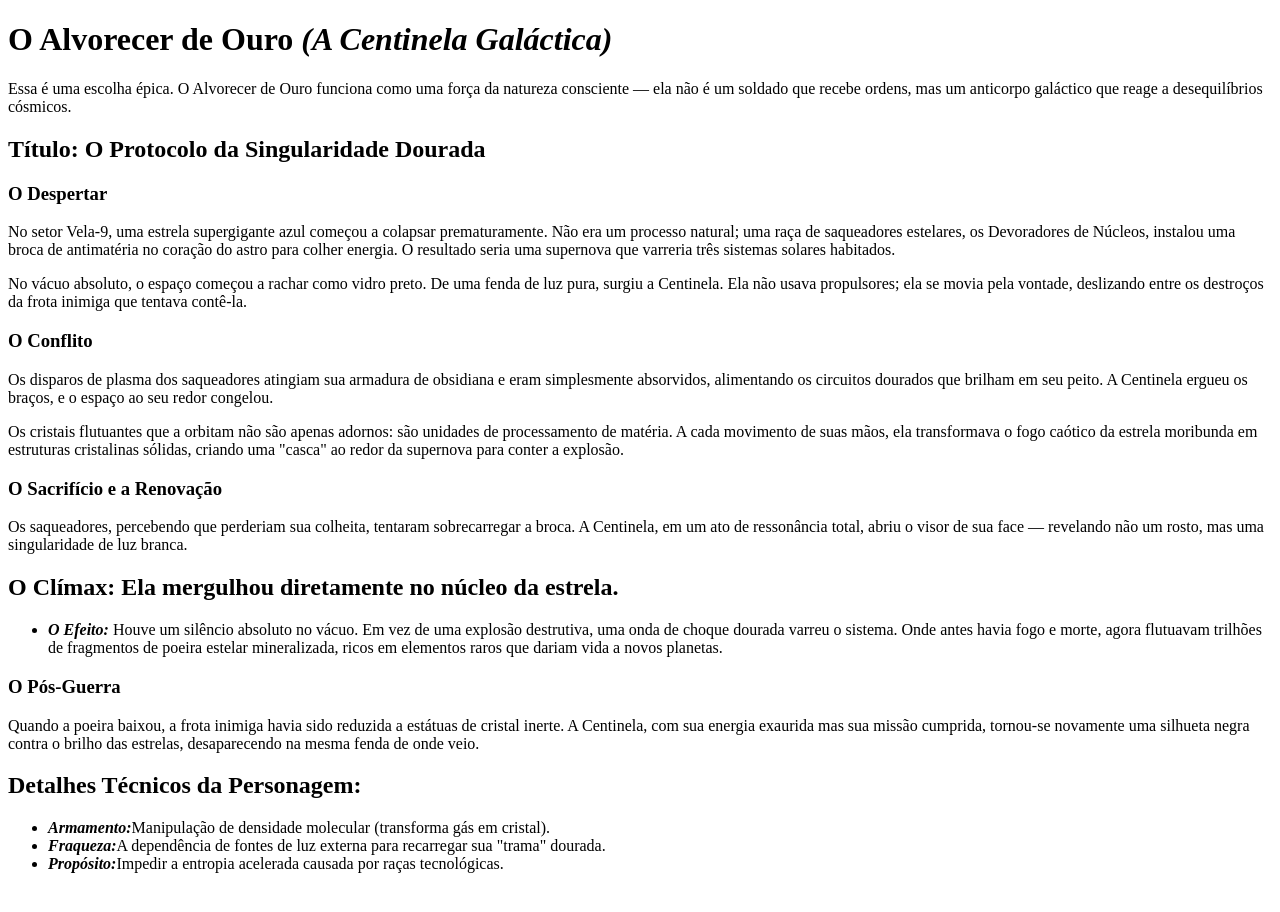
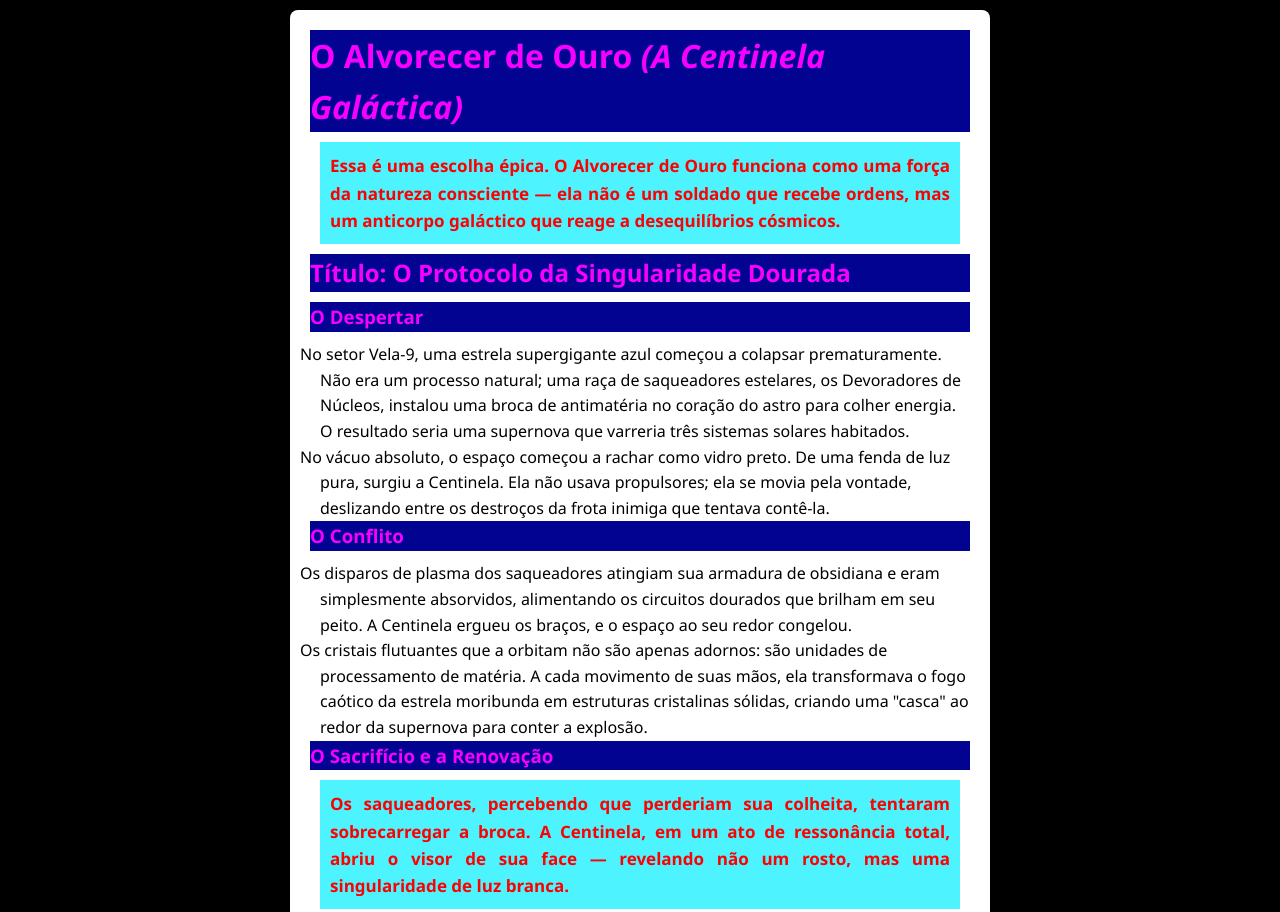
Before and after one commit to acrs67277-gif/Historias-Comicas-de-Entidades-Energiticas, a plain HTML site: page paginas/O Alvorecer de Ouro.html in a window 1280 px wide. Shown: the top 912 px of the page. Before the commit the page ends 889 px from the top, so only its background shows below. Drawn offline with Linux system fonts and the light colour scheme.

Commit message:
Atualização

```diff
--- a/paginas/O Alvorecer de Ouro.html
+++ b/paginas/O Alvorecer de Ouro.html
@@ -4,47 +4,100 @@
     <meta charset="UTF-8">
     <meta name="viewport" content="width=device-width, initial-scale=1.0">
     <title>O Alvorecer de Ouro (A Centinela Galáctica)</title>
+    <style>
+        * {
+            margin: 0;
+            padding: 0;
+            box-sizing: border-box;
+        }
+
+        body {
+            font-family: 'Segoe UI', Tahoma, Geneva, Verdana, sans-serif;
+            background-color: #000000;
+            color: #e0e0e0;
+            line-height: 1.6;
+            padding: 10px;
+            background-size: cover;
+            background-attachment: fixed;
+        }
+
+        header {
+            max-width: 700px;
+            margin: auto;
+            background-color: rgba(255, 255, 255, 0.1);
+            padding: 20px;
+            border-radius: 0.5em;
+            background-color: #fff;
+            color: #000000;
+        }
+
+        h1, h2, h3 {
+            color: #f700ff;
+            margin-bottom: 10px;
+            background: #030391;
+        }
+
+        p#alvorecer {
+            font-size: 17px;
+            font-weight: bold;
+            text-align: justify;
+            background-color: rgba(0, 238, 255, 0.699);
+            color: #fd0000;
+            padding: 10px;
+            margin: 10px;
+        }
+
+        ul.al {
+            list-style: none;
+            padding-left: 10px;
+            text-indent: -20px;
+        }
+    </style>
 </head>
 <body>
     <header>
         <h1>O Alvorecer de Ouro <strong><i>(A Centinela Galáctica)</i></strong></h1>
-            <p>
+                    <p id="alvorecer">
                         Essa é uma escolha épica. O Alvorecer de Ouro funciona como uma
                         força da natureza consciente — ela não é um soldado que recebe ordens,
                         mas um anticorpo galáctico que reage a desequilíbrios cósmicos.
                     </p>
         <h2>Título: O Protocolo da Singularidade Dourada</h2>
             <h3>O Despertar</h3>
-                <p>
+                <ul class="al">
+                    <li>
                         No setor Vela-9, uma estrela supergigante azul começou a colapsar prematuramente.
                         Não era um processo natural; uma raça de saqueadores estelares, os Devoradores de Núcleos,
                         instalou uma broca de antimatéria no coração do astro para colher energia.
                         O resultado seria uma supernova que varreria três sistemas solares habitados.
-                </p>
-                <p>
+                    </li>
+                    <li>
                         No vácuo absoluto, o espaço começou a rachar como vidro preto.
                         De uma fenda de luz pura, surgiu a Centinela. Ela não usava propulsores;
                         ela se movia pela vontade, deslizando entre os destroços da frota inimiga que tentava contê-la.
-                </p>
+                    </li>
+                </ul>
             <h3>O Conflito</h3>
-                <p>
+                <ul class="al">
+                    <li>
                         Os disparos de plasma dos saqueadores atingiam sua armadura de obsidiana e eram simplesmente absorvidos,
                         alimentando os circuitos dourados que brilham em seu peito.
                         A Centinela ergueu os braços, e o espaço ao seu redor congelou.
-                </p>
-                <p>
+                    </li>
+                    <li>
                         Os cristais flutuantes que a orbitam não são apenas adornos: são unidades de processamento de matéria.
                         A cada movimento de suas mãos, ela transformava o fogo caótico da estrela moribunda em
                         estruturas cristalinas sólidas, criando uma "casca" ao redor da supernova para conter a explosão.
-                </p>
+                    </li>
+                </ul>
             <h3>O Sacrifício e a Renovação</h3>
-                <p>
+                    <p id="alvorecer">
                         Os saqueadores, percebendo que perderiam sua colheita, tentaram sobrecarregar a broca.
                         A Centinela, em um ato de ressonância total, abriu o visor de sua
                         face — revelando não um rosto, mas uma singularidade de luz branca.
                     </p>
         <h2>O Clímax: Ela mergulhou diretamente no núcleo da estrela.</h2>
-                <ul>
+                <ul class="al">
                     <li>
                         <strong><i>O Efeito:</i></strong> Houve um silêncio absoluto no vácuo. Em vez de uma explosão destrutiva,
                         uma onda de choque dourada varreu o sistema. Onde antes havia fogo e morte,
@@ -53,14 +106,14 @@
                     </li>
                 </ul>
             <h3>O Pós-Guerra</h3>
-                <p>
+                <p id="alvorecer">
                     Quando a poeira baixou, a frota inimiga havia sido reduzida a estátuas de cristal inerte.
                     A Centinela, com sua energia exaurida mas sua missão cumprida,
                     tornou-se novamente uma silhueta negra contra o brilho das estrelas,
                     desaparecendo na mesma fenda de onde veio.
                 </p>
         <h2>Detalhes Técnicos da Personagem:</h2>
-                <ul>
+                <ul class="al">
                     <li>
                         <strong><i>Armamento:</i></strong>Manipulação de densidade molecular (transforma gás em cristal).
                     </li>
```
Also changed, not shown: index.html (+5 -5 lines). Lines whose indentation alone changed are shown as unchanged.
